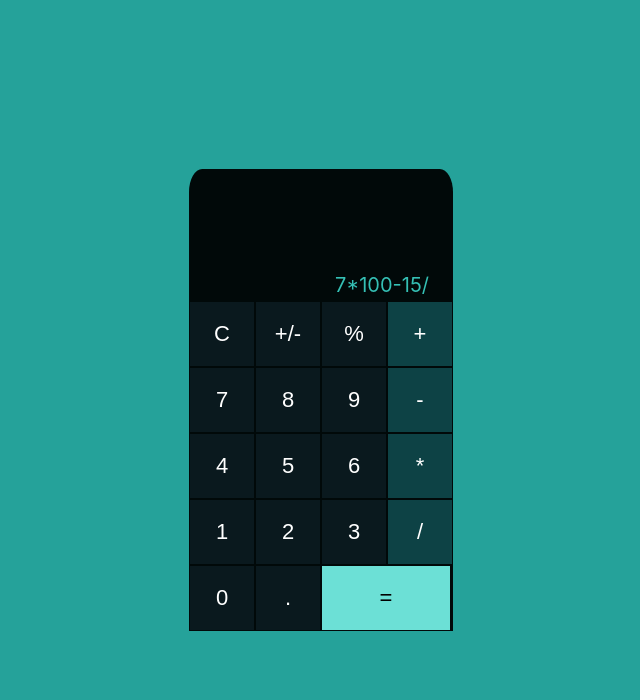
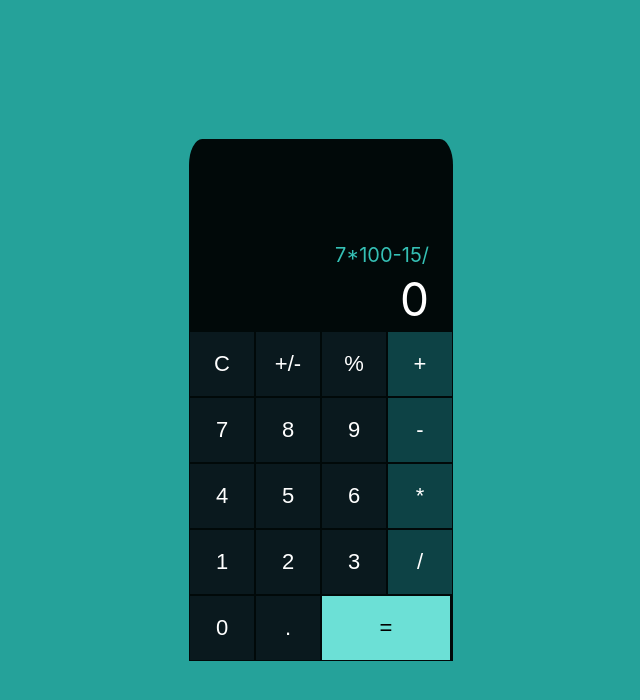
Before and after one commit to Wesley-Nunes/fcc-javascript-calculator, a React (Create React App) app: page / in a window 1280 px wide. Shown: the top 700 px of the page, without its empty margins (319-959 px from the left). Built offline with nearby package versions, Linux system fonts and the light colour scheme.

Commit message:
feat: Create function handleMath
handleMath receives the value of the clicked button and
insert in the Current component.

```diff
--- a/src/App.jsx
+++ b/src/App.jsx
@@ -1,15 +1,38 @@
-import React from 'react';
+import React, { useState, useEffect } from 'react';
 import GlobalStyles from './GlobalStyles';
 import StyledMain from './App.style';
 import {
   BotContainer, MidContainer, TopContainer, History, Current,
 } from './components';
+import { ButtonValueProvider, useButtonValue } from './context/ButtonValue';
 
 function Display() {
+  const { getButtonValue } = useButtonValue();
+  const currentValue = getButtonValue();
+
+  function handleMath(value) {
+    const [memoValue, setMemoValue] = useState({
+      current: '',
+      history: '',
+    });
+
+    useEffect(() => {
+      const values = `${memoValue.current}${value.toString()}`;
+      setMemoValue({
+        current: values,
+        history: '',
+      });
+    }, [value]);
+
+    return memoValue.current;
+  }
+
+  const current = handleMath(currentValue);
+
   return (
     <>
       <History />
-      <Current />
+      <Current value={current} />
     </>
   );
 }
@@ -29,8 +52,10 @@ function App() {
     <>
       <GlobalStyles />
       <StyledMain>
-        <Display />
-        <ButtonsContainer />
+        <ButtonValueProvider>
+          <Display />
+          <ButtonsContainer />
+        </ButtonValueProvider>
       </StyledMain>
     </>
   );
```
